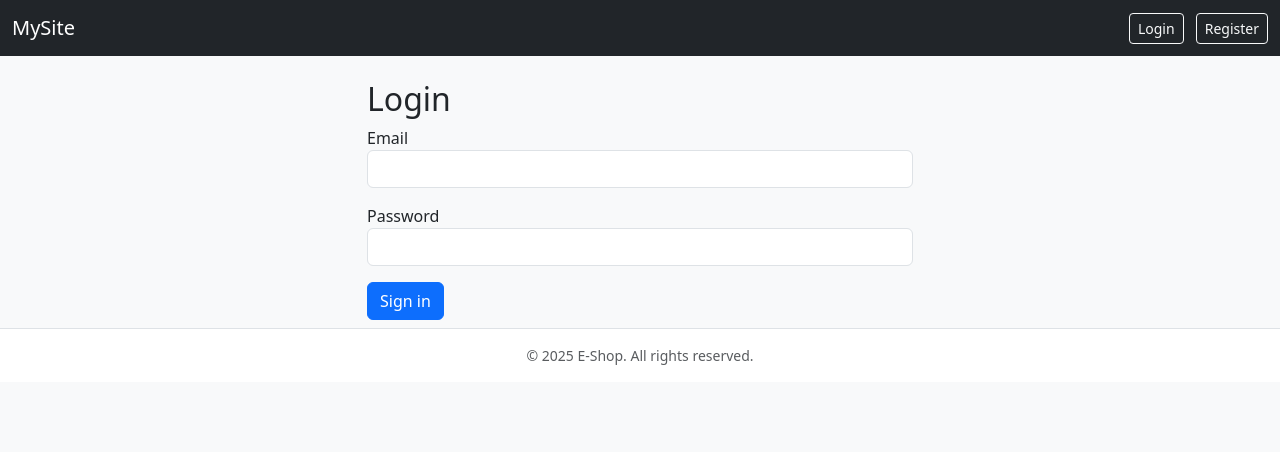
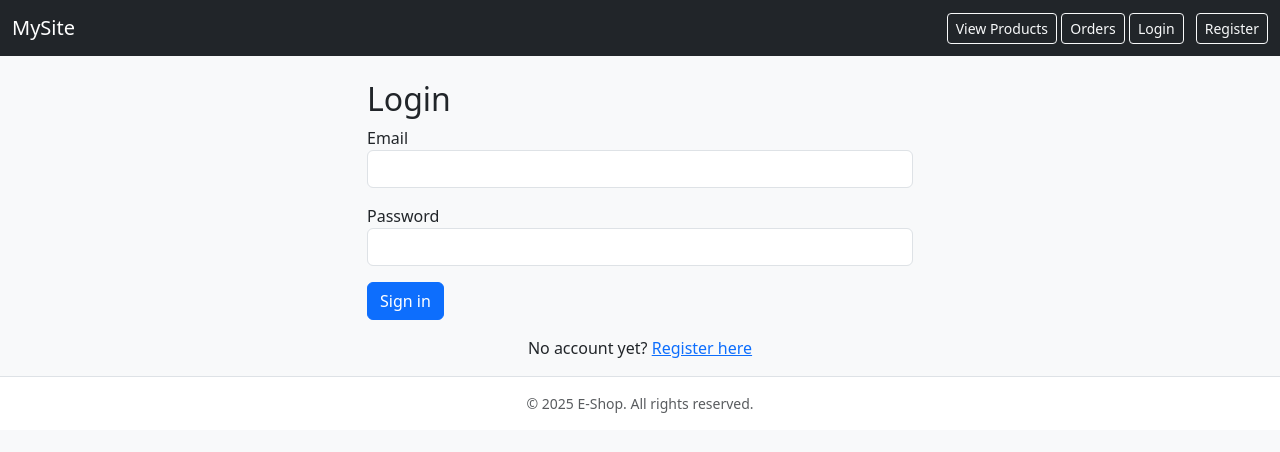
Before and after one commit to Just-Jam/INF2003-Project1, a Django app: page /login/ in a window 1280 px wide. Shown: the top 452 px of the page. Run offline with Django 5.2, Linux system fonts and the light colour scheme.

Commit message:
minor ui changes

```diff
--- a/src/templates/auth/login.html
+++ b/src/templates/auth/login.html
@@ -20,6 +20,9 @@
       <button type="submit" class="btn btn-primary">Sign in</button>
       <div id="error" class="text-danger mt-2"></div>
     </form>
+    <div class="text-center mt-3">
+          <p>No account yet? <a href="{% url 'register' %}">Register here</a></p>
+        </div>
   </div>
 </div>
 
--- a/src/templates/base.html
+++ b/src/templates/base.html
@@ -14,6 +14,8 @@
       <a class="navbar-brand" href="{% url 'home' %}">MySite</a>
 
       <div>
+        <a class="btn btn-sm btn-outline-light" href="{% url 'product-list-page' %}">View Products</a>
+        <a class="btn btn-sm btn-outline-light" href="{% url 'order_list' %}">Orders</a>
         {% if request.user.is_authenticated %}
           <a class="btn btn-sm btn-outline-light" href="{% url 'profile' %}">Profile</a>
           <a class="btn btn-sm btn-outline-light ms-2" href="{% url 'change_password' %}">Change&nbsp;password</a>
```
